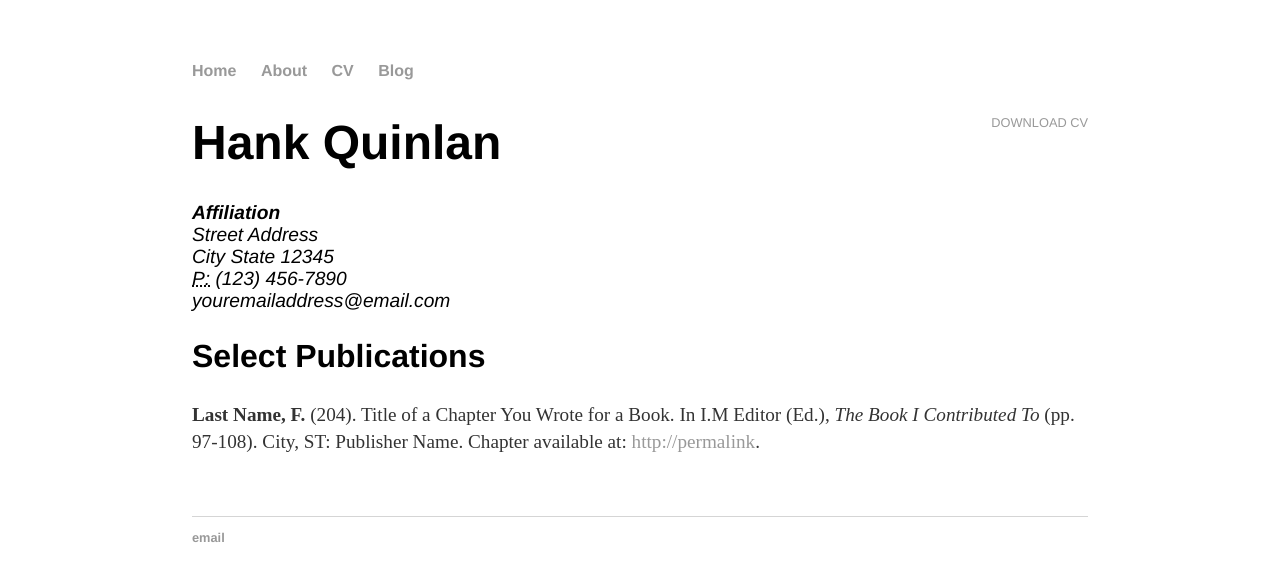
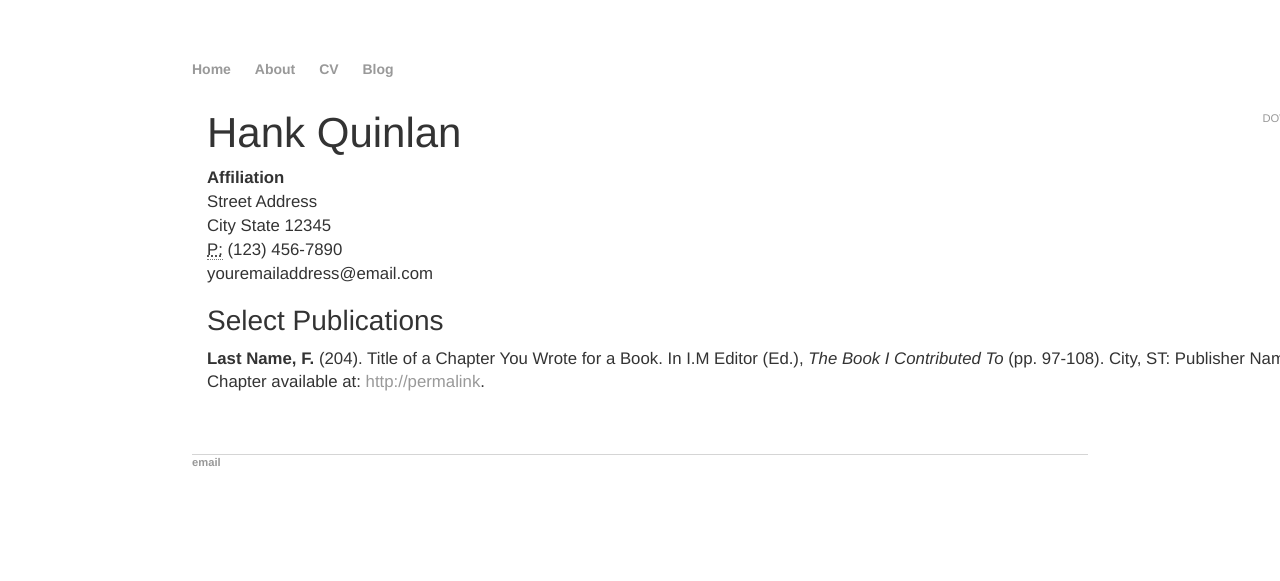
Before and after one commit to MatanAvneri/mla_yazamut, a Jekyll site: the page built from cv/index.html, in a window 1280 px wide. Shown: the top 581 px of the page. Built offline with Jekyll 4.4.1, drawn with Linux system fonts in a browser that asks for light colours.

Commit message:
add boostrap

```diff
--- a/_layouts/default.html
+++ b/_layouts/default.html
@@ -3,6 +3,7 @@
   <head>
     <title>{{ page.title }}</title>
 
+    <link rel="stylesheet" type="text/css" href="https://maxcdn.bootstrapcdn.com/bootstrap/3.3.7/css/bootstrap.min.css">
     <link rel="stylesheet" type="text/css" href="{{ site.github.url }}/css/main.css">
 
   </head>
```
